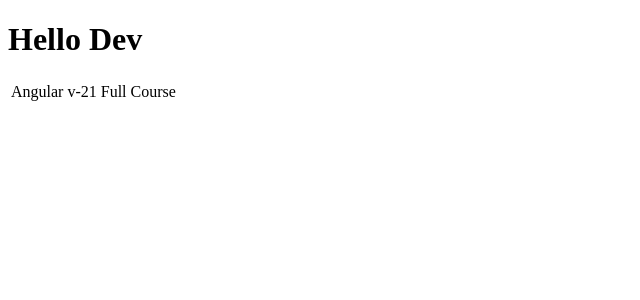
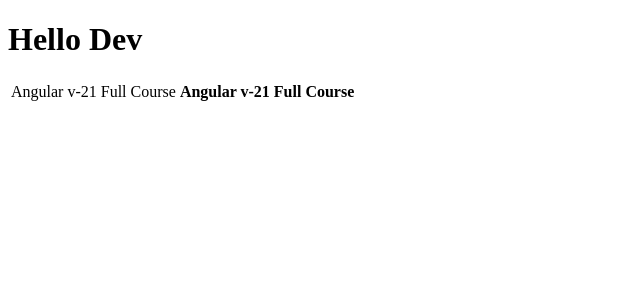
Before and after one commit to chengyus/angular21_tutorial, an Angular app: page / in a window 1280 px wide. Shown: the top 300 px of the page, without its empty margins (0-640 px from the left). Built offline with nearby package versions, Linux system fonts and the light colour scheme.

Commit message:
changes up to data-binding test not in Component var

```diff
--- a/src/app/components/data-binding/data-binding.html
+++ b/src/app/components/data-binding/data-binding.html
@@ -4,6 +4,12 @@
       <td>
         <span> {{ courseName }} </span>
       </td>
+      <td>
+        <strong> {{ courseName }} </strong>
+      </td>
+      <td>
+        <strong> {{ cityName }} </strong>
+      </td>
     </tr>
   </tbody>
 </table>
```
